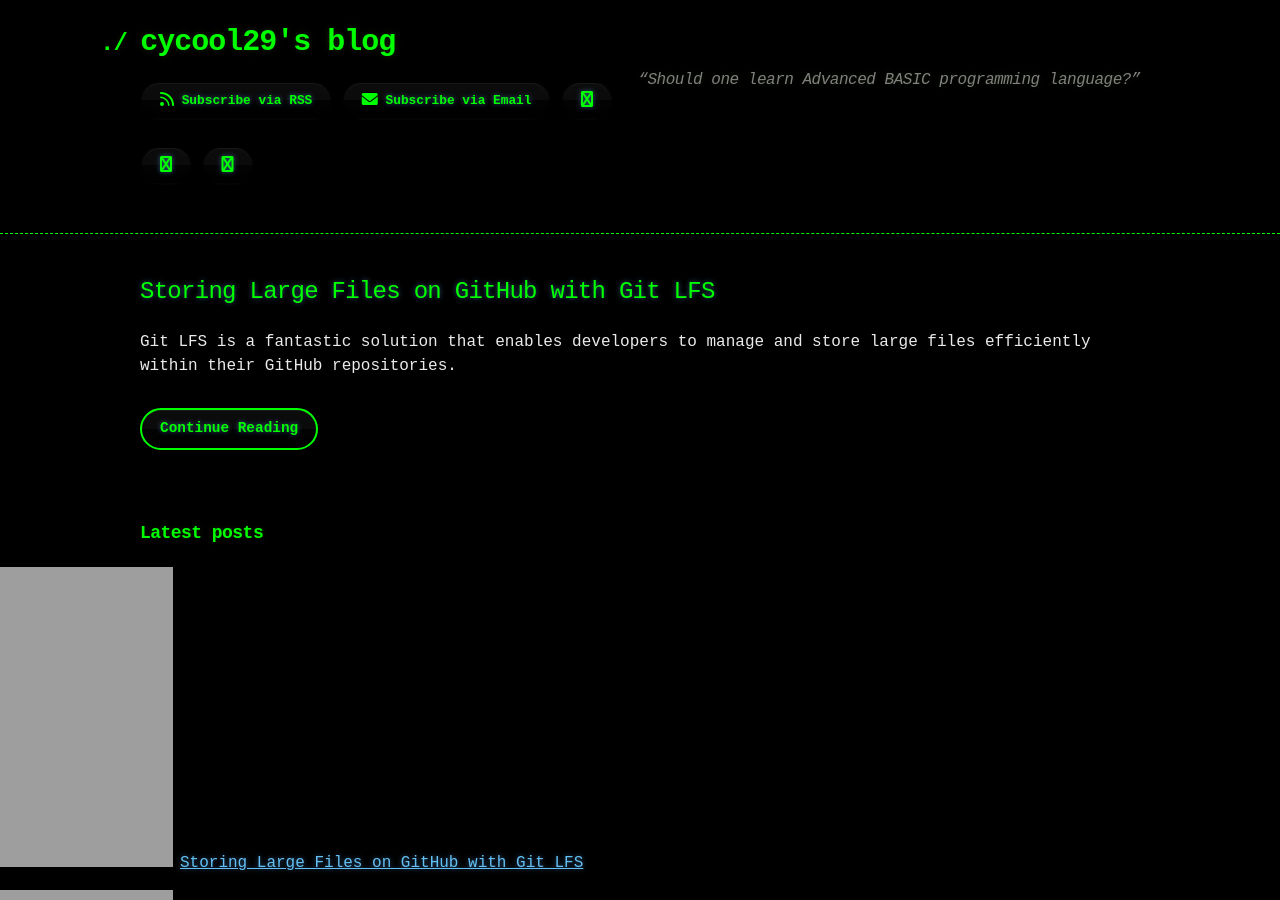
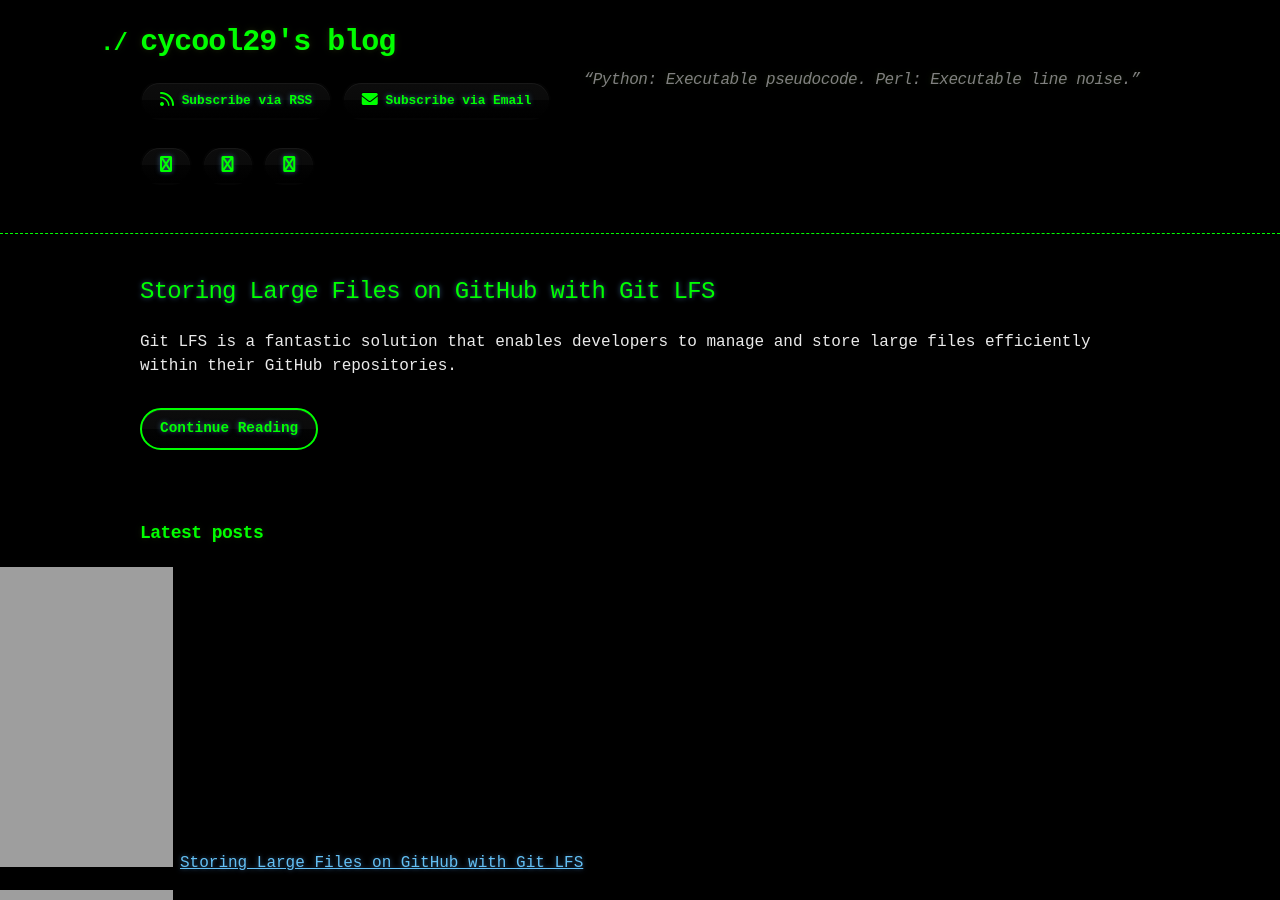
Before and after one commit to cycool29/cycool29.github.io, a Jekyll site: the page built from index.md, in a window 1280 px wide and 900 px high. Built offline with Jekyll 4.4.1, drawn with Linux system fonts in a browser that asks for light colours; a style sheet for code colours, icons or effects is not loaded.

Commit message:
Update quotes

```diff
--- a/_config.yml
+++ b/_config.yml
@@ -1,5 +1,5 @@
 title: cycool29's blog
-description: "“Should one learn Advanced BASIC programming language?” "
+description: "“Python: Executable pseudocode. Perl: Executable line noise.” "
 bio: A high school student. Intermediate in Python, Git, Bash. Learning JavaScript. He/Him. "
 author: cycool29
 url: https://cycool29.github.io
```
